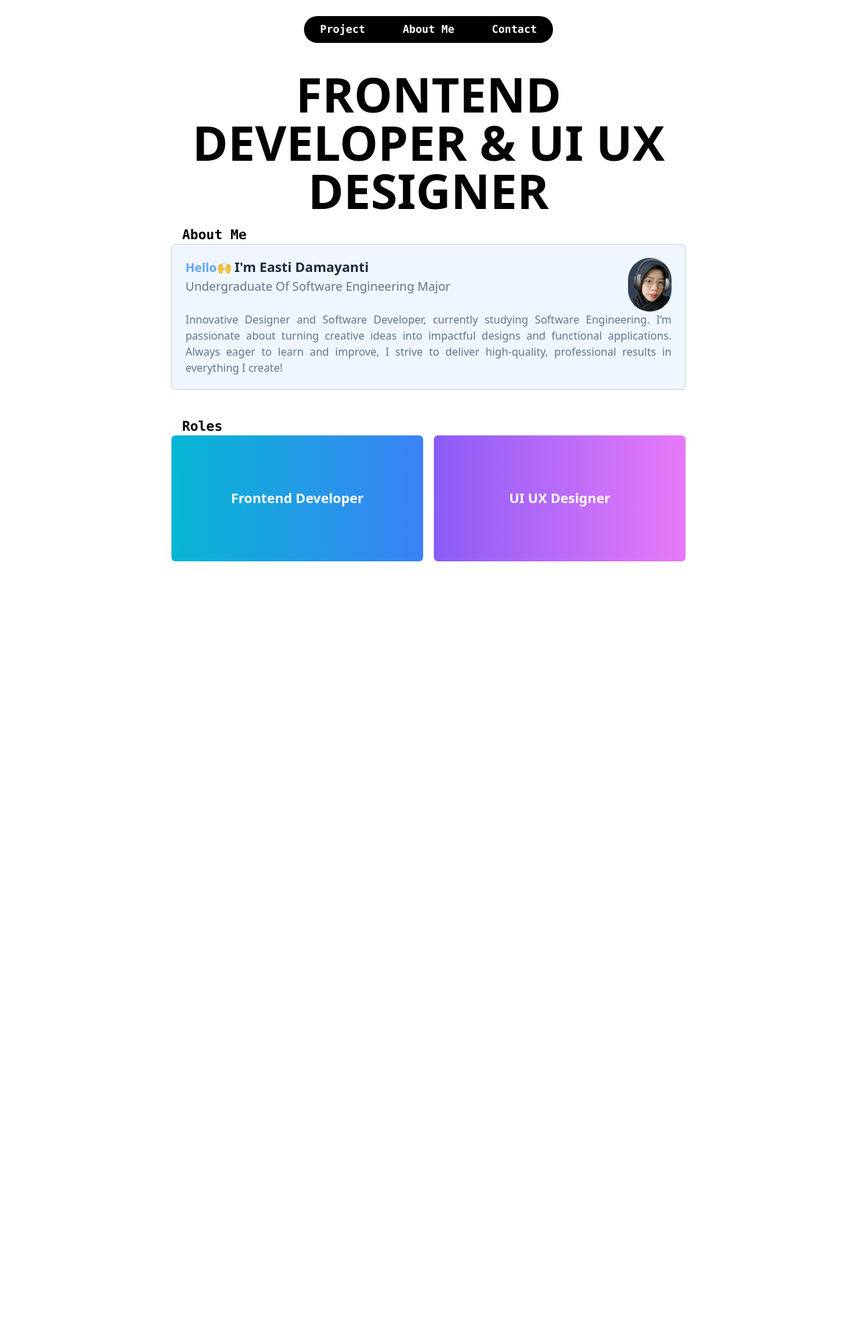
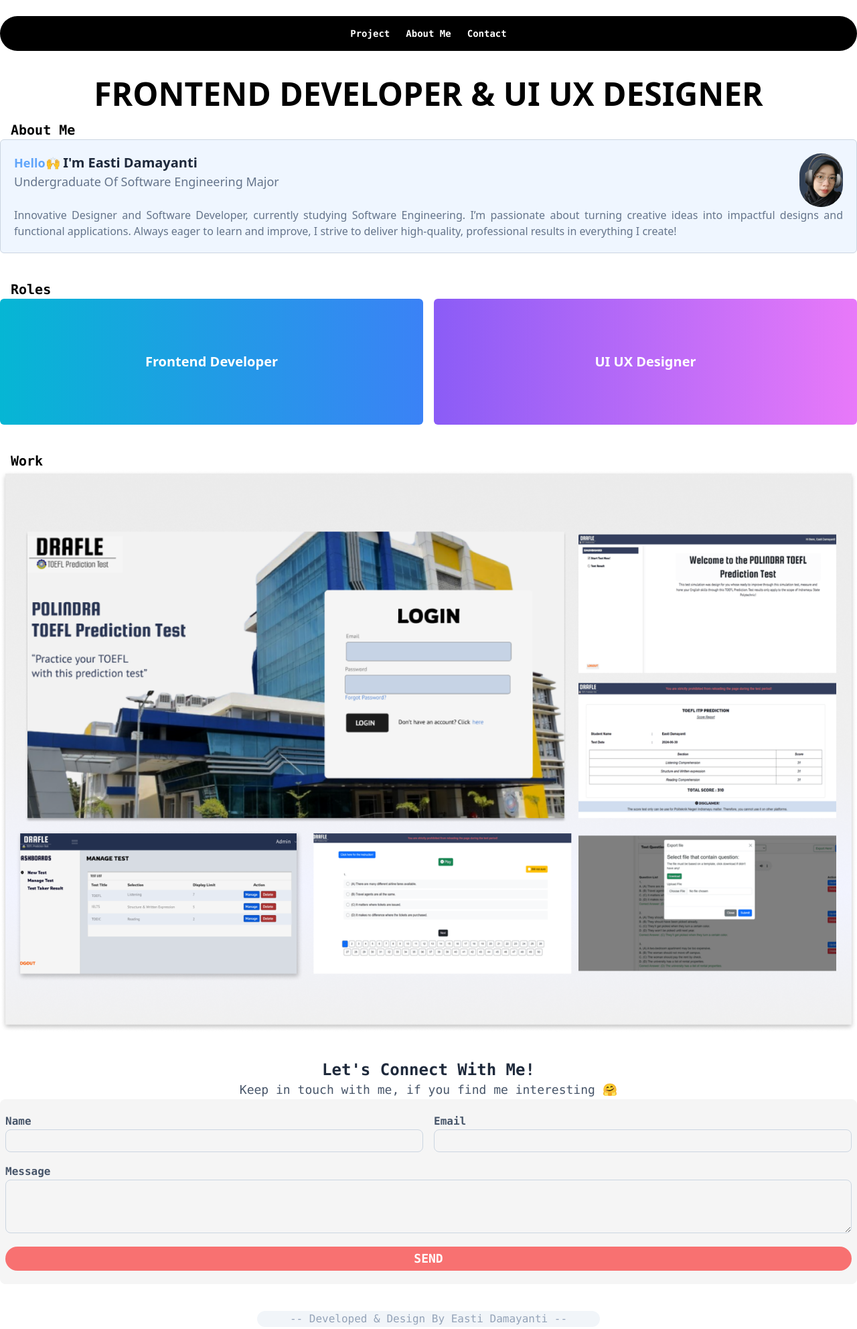
Before and after one commit to eastID-10/porto-tailwind, a website: page index.html in a window 1280 px wide. Shown: the whole page at 67% size. Before the commit the page ends 862 px from the top, so only its background shows below. Drawn offline with Linux system fonts and the light colour scheme.

Commit message:
unresolve mx

```diff
--- a/index.html
+++ b/index.html
@@ -11,26 +11,26 @@
 </head>
 
 <body>
-    <div class="w-3/5 text-center sm:mx-auto my-6 ">
+    <div class="w-2/5 text-center sm:mx-auto my-6 mb-7 sm:w-full ">
         <!-- Nav Start -->
-        <div
-            class="nav inline-flex bg-black  py-4 mx-auto text-center *:px-5 *:text-white gap-4 rounded-full sm:p-1 sm:*:text-base">
-            <h4
-                class="font-bold font-mono text-lg hover:bg-slate-200 hover:rounded-full hover:text-slate-900 p-1 hover:text-lg">
-                Project</h4>
-            <h4
-                class="font-bold font-mono text-lg hover:bg-slate-200 hover:rounded-full hover:text-slate-900  p-1 hover:text-lg">
-                About Me</h4>
-            <h4
-                class="font-bold font-mono text-lg hover:bg-slate-200 hover:rounded-full hover:text-slate-900  p-1 hover:text-lg">
-                Contact</h4>
+        <div class="nav w-full flex justify-center bg-black py-4 mx-auto text-center text-white gap-4 rounded-full sm:*:text-sm sm:*:py-0 sm:px-1 ">
+            <a href="#" cl class="font-bold font-mono text-lg hover:bg-slate-200 hover:rounded-full hover:text-slate-900 p-1 hover:text-lg">
+                Project
+            </a>
+            <a href="#" cl class="font-bold font-mono text-lg hover:bg-slate-200 hover:rounded-full hover:text-slate-900 p-1 hover:text-lg">
+                About Me
+            </a>
+            <a href="#" cl class="font-bold font-mono text-lg hover:bg-slate-200 hover:rounded-full hover:text-slate-900 p-1 hover:text-lg">
+                Contact
+            </a>
+
         </div>
         <!-- Nav End -->
 
         <!-- Section Hero Start -->
         <section id="hero" class="text-center">
             <div class="w-full mt-10">
-                <h1 class="text-7xl font-bold">FRONTEND DEVELOPER & UI UX DESIGNER</h1>
+                <h1 class="text-5xl font-bold">FRONTEND DEVELOPER & UI UX DESIGNER</h1>
             </div>
             <!-- About Me heading Start -->
             <h1 class="text-black text-xl px-4 font-bold font-mono mt-4 text-left  hover:rounded-full hover:text-2xl">
@@ -66,7 +66,7 @@
             <h1 class="mt-10 text-black text-xl px-4 font-bold font-mono text-left  hover:rounded-full hover:text-2xl">
                 Roles</h1>
             <!-- About Me heading End-->
-            <div class="w-full grid grid-cols-2 gap-4 ">
+            <div class="w-full grid grid-cols-2 gap-4">
                 <div class="group relative ">
                     <h1 class=" bg-gradient-to-r from-cyan-500 to-blue-500
                 text-xl font-bold text-white px-2 py-20 rounded-md">Frontend Developer</h1>
@@ -75,9 +75,9 @@
                 absolute w-full h-full top-0 left-0 opacity-0
                 group-hover:opacity-100   transition-opacity duration-1000
                 group-hover:ease-in-out">
-                a Frontend Developer specializing in responsive, user-friendly designs for websites and mobile apps.
-                Familiar with HTML, CSS, JavaScript, Bootstrap, Tailwind, and React, I transform ideas into intuitive, high-performance interfaces. With a focus on accessibility and cross-platform consistency,
-                 I create seamless digital experiences that engage users and meet modern design standards.</h5>
+                        a Frontend Developer specializing in responsive, user-friendly designs for websites and mobile
+                        apps.
+                        Familiar with <span class="font-medium">HTML, CSS, JavaScript, Bootstrap, Tailwind, and React.</span> Create seamless digital experiences that engage users and meet modern design standards.</h5>
                 </div>
                 <div class="group relative">
                     <div class="bg-gradient-to-r from-violet-500 to-fuchsia-400
@@ -87,15 +87,75 @@
                 absolute w-full h-full top-0 left-0 opacity-0
                 group-hover:opacity-100   transition-opacity duration-1000
                 group-hover:ease-in-out">
-                A creative UI/UX Designer familiar with crafting user-centered designs that seamlessly integrate
-                functionality and aesthetics. Proficient in wireframing, prototyping, and user research, with a focus on designing intuitive, visually appealing, and accessible interfaces. Committed to understanding user needs
-                and delivering impactful digital experiences that prioritize usability and foster meaningful interactions.</h5>
+                        A creative UI/UX Designer familiar with crafting user-centered designs that seamlessly integrate
+                        functionality and aesthetics. Familiar with <span class="font-medium">wireframing, prototyping, and user research</span>, with a
+                        focus on designing intuitive, visually appealing, and accessible interfaces.</h5>
                 </div>
             </div>
+
+        </section>
+        <!-- Section Roles End  -->
+
+        <!-- Section Work Start -->
+        <section id="work">
+
+            <!-- About Me heading Start -->
+            <h1 class="mt-10 text-black text-xl px-4 font-bold font-mono text-left  hover:rounded-full hover:text-2xl">
+                Work</h1>
+            <!-- About Me heading End-->
+
+            <div class="w-full flex justify-center">
+                <img src="src/img/drafle.png" class="w-full shrink-0" alt="drafle">
+            </div>
+
+        </section>
+        <!-- Section Work End -->
+
+        <!-- Section Contact Start -->
+        <section id="contact">
+            <div class="w-full mt-10">
+                <h4 class="text-2xl font-semibold font-mono text-slate-800">Let's Connect With Me!</h4>
+                <h6 class="text-lg font-medium font-mono text-slate-600">Keep in touch
+                    with me, if you
+                    find me interesting 🤗</h6>
+                <form action="">
+                    <div class="w-full mx-auto bg-neutral-100 px-2 py-5 rounded-lg gap-3">
+                        <div class="grid grid-cols-2 gap-4   ">
+                            <div class="text-left">
+                                <label for="" class=" text-slate-600 font-semibold font-mono ">Name</label>
+                                <input type="text" id="name" class="appearance-none w-full block border border-slate-300 rounded-lg
+                            p-1 text-slate-400 bg-transparent focus:ring-slate-300 focus:ring-offset-2 caret-slate-300">
+                            </div>
+                            <div class="text-left">
+                                <label for="" class=" text-slate-600 font-semibold font-mono ">Email</label>
+                                <input type="text" id="email" class="appearance-none w-full block border border-slate-300 rounded-lg
+                            p-1 text-slate-400 bg-transparent focus:ring-slate-300 focus:ring-offset-2 caret-slate-300">
+                            </div>
+                            <div class="text-left col-span-2 ">
+                                <label for="" class=" text-slate-600 font-semibold font-mono ">Message</label>
+                                <textarea id="message" class="w-full h-20 block border border-slate-300 rounded-lg
+                            p-1 text-slate-400 bg-transparent focus:ring-slate-300 focus:ring-offset-2 caret-slate-300">
+                        </textarea>
+                            </div>
+                        </div>
+                        <button type="button"
+                            class="w-full mt-5 p-1 text-lg font-semibold font-mono rounded-full bg-red-400 text-white text-center ">SEND</button>
+                    </div>
+                </form>
+            </div>
+        </section>
+        <!-- Section Contact End -->
+
+
     </div>
-    </section>
-    <!-- Section Roles End  -->
+
+</body>
+<footer class="w-2/5 text-center sm:mx-auto my-6 ">
+
+    <div class="bg-slate-100 mt-10 rounded-full">
+       <p class="font-mono font-light text-slate-400 text-center"> -- Developed & Design By Easti Damayanti --</p>
     </div>
-</body>
+</footer>
+
 
 </html>
--- a/tailwind.config.js
+++ b/tailwind.config.js
@@ -3,6 +3,12 @@ module.exports = {
   content: ['index.html'],
   theme: {
     extend: {},
+    screens: {
+      sm: '480px',
+      md: '600px',
+      lg: '600px',
+      xl: '600px',
+    },
   },
   plugins: [],
 }
```
Also changed, not shown: src/output.css.
